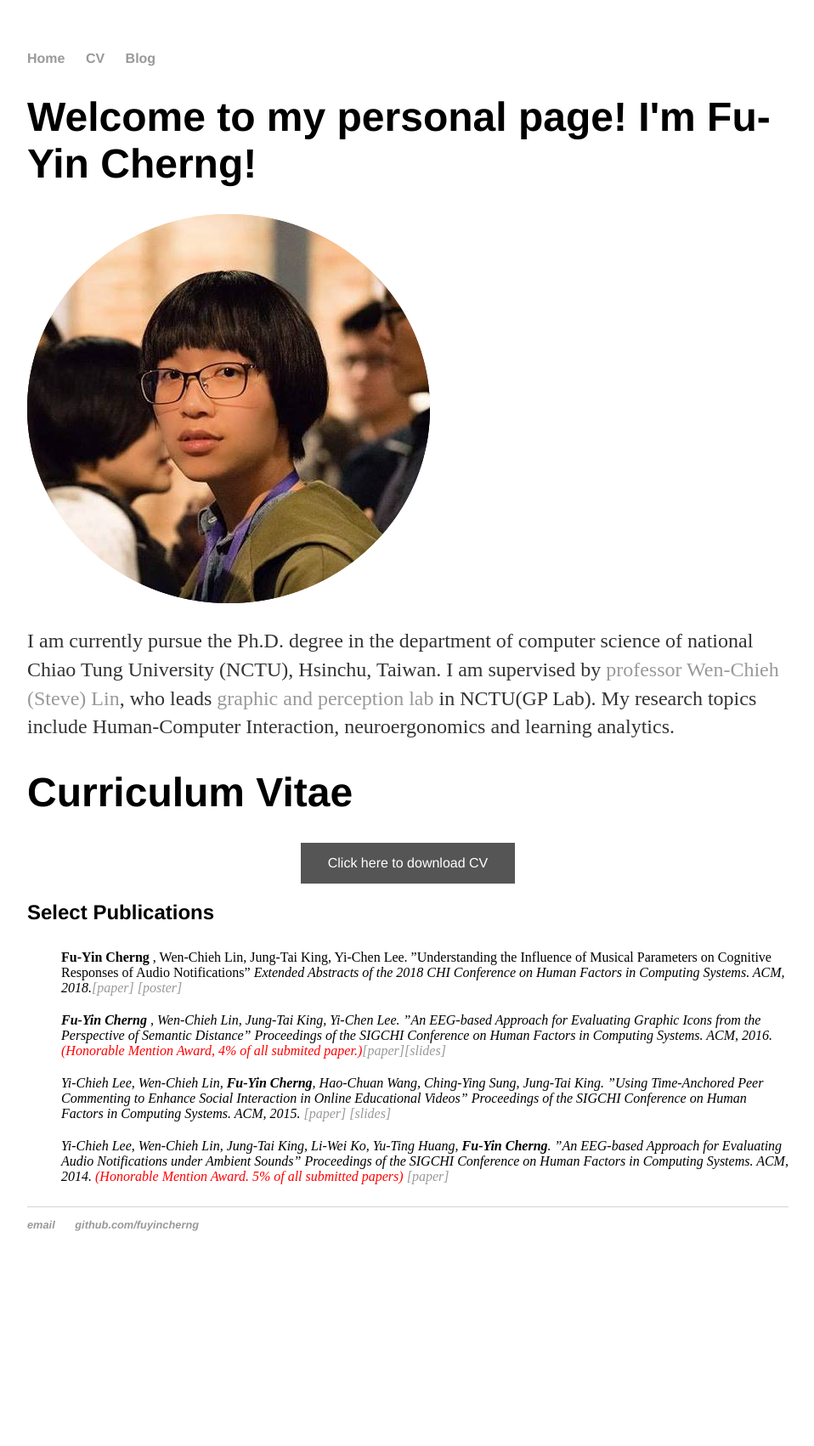
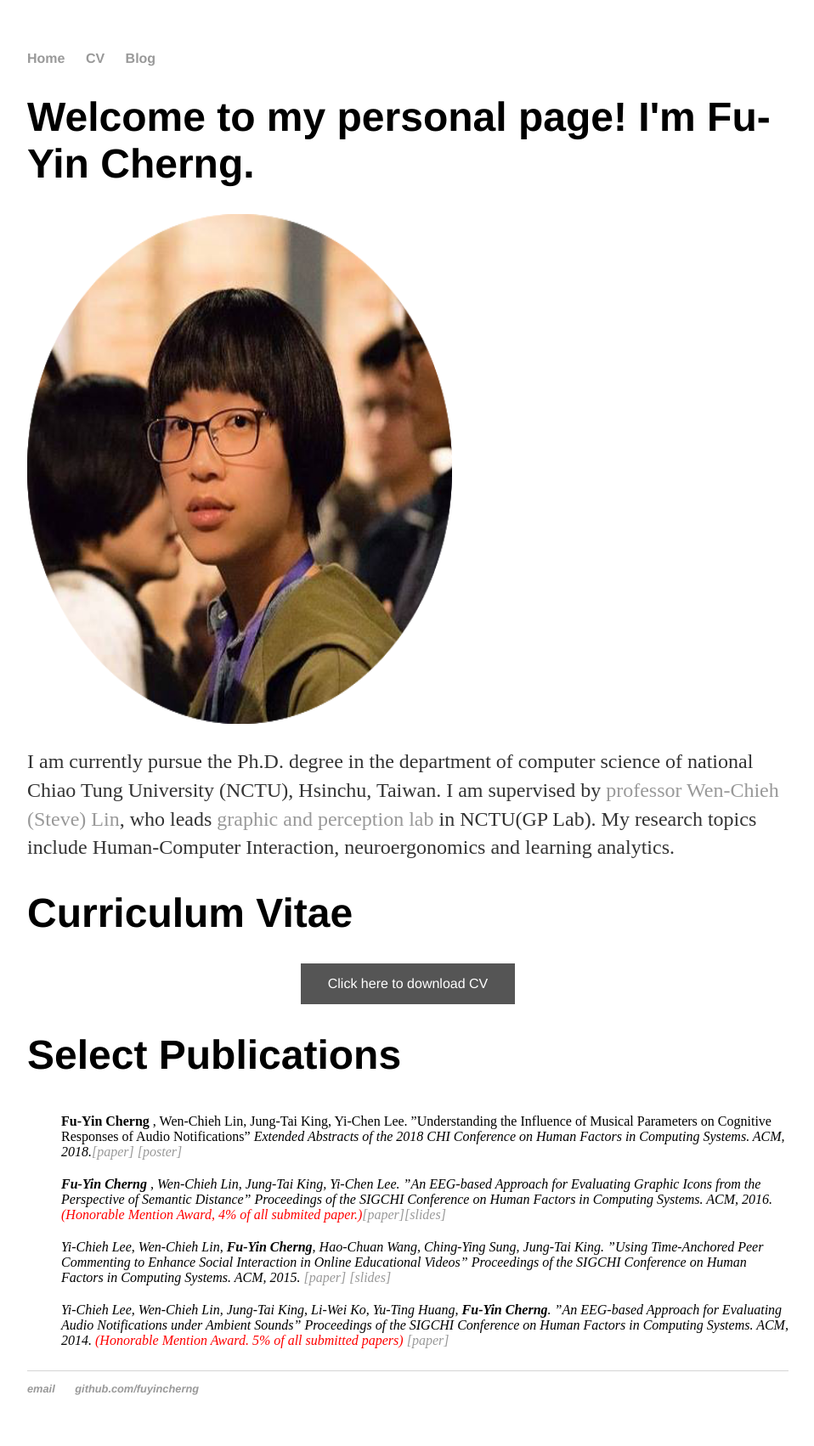
Before and after one commit to FuyinCherng/FuyinCherng.github.io, a Jekyll site: the page built from index.html, in a window 1280 px wide. Shown: the whole page at 85% size, without its empty margins (160-1118 px from the left). Built offline with Jekyll 4.4.1, drawn with Linux system fonts in a browser that asks for light colours; before the commit the page ends 1509 px from its top, so only the background shows below that.

Commit message:
adjust homepage

```diff
--- a/index.html
+++ b/index.html
@@ -10,9 +10,9 @@ title: Fu-Yin Cherng
 
 <div class="cv">
 		<!-- <a href="#" class="download" title="Download CV as PDF">Download CV</a> -->
-	<h1>Welcome to my personal page! I'm Fu-Yin Cherng!</h1>
+	<h1>Welcome to my personal page! I'm Fu-Yin Cherng.</h1>
 
-	<img src="/cv/profile.png" alt="profile photo">
+	<img src="/cv/profile.png" alt="profile pictur" width="500" height="600" class="center">
 
 	<p>I am currently pursue the Ph.D. degree in the department of computer science of national Chiao Tung University (NCTU), Hsinchu, Taiwan. I am supervised by <a href="https://gpl.cs.nctu.edu.tw/Steve-Lin/" target="_blannk">professor Wen-Chieh (Steve) Lin</a>, who leads <a href="https://gpl.cs.nctu.edu.tw/" target="_blannk">graphic and perception lab</a> in NCTU(GP Lab). My research topics include Human-Computer Interaction, neuroergonomics and learning analytics. </p>
 
@@ -22,7 +22,7 @@ title: Fu-Yin Cherng
 	<a href="/cv/cv_2018.pdf" target="_blank" class="button">Click here to download CV</a>
 	</div>
 
-		<h2>Select Publications</h2>
+	<h1>Select Publications</h1>
 		<ul style="list-style-type:none">
 			<li><strong>Fu-Yin Cherng </strong>, Wen-Chieh Lin, Jung-Tai King, Yi-Chen Lee. ”Understanding the Influence of Musical Parameters on Cognitive Responses of Audio Notifications” <em>Extended Abstracts of the 2018 CHI Conference on Human Factors in Computing Systems. ACM, 2018.<a href="https://dl.acm.org/citation.cfm?id=3188572" target="_blank">[paper]</a> <a href="/cv/poster_LBW18_final.pdf" target="_blannk">[poster]</a> </li>
 
```
